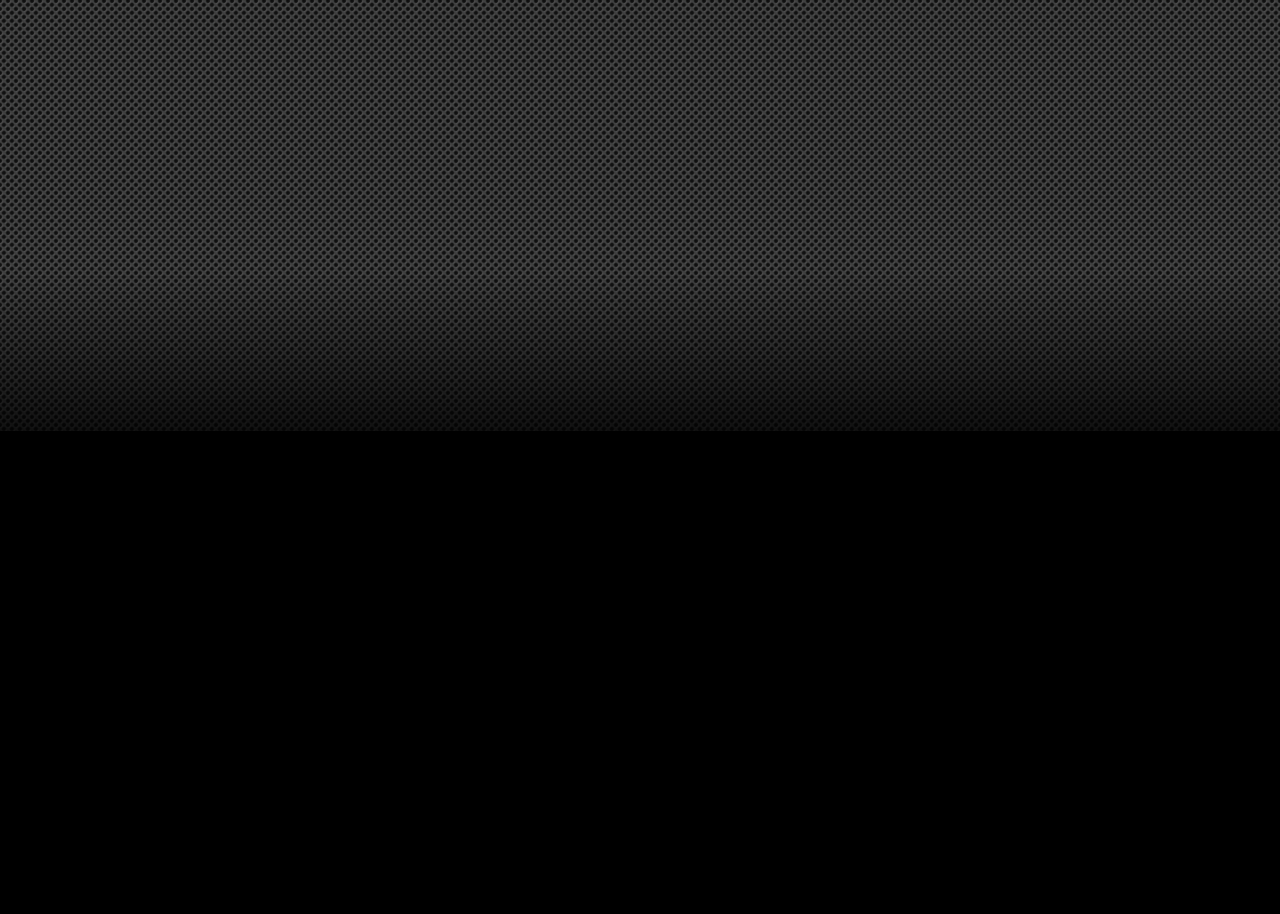
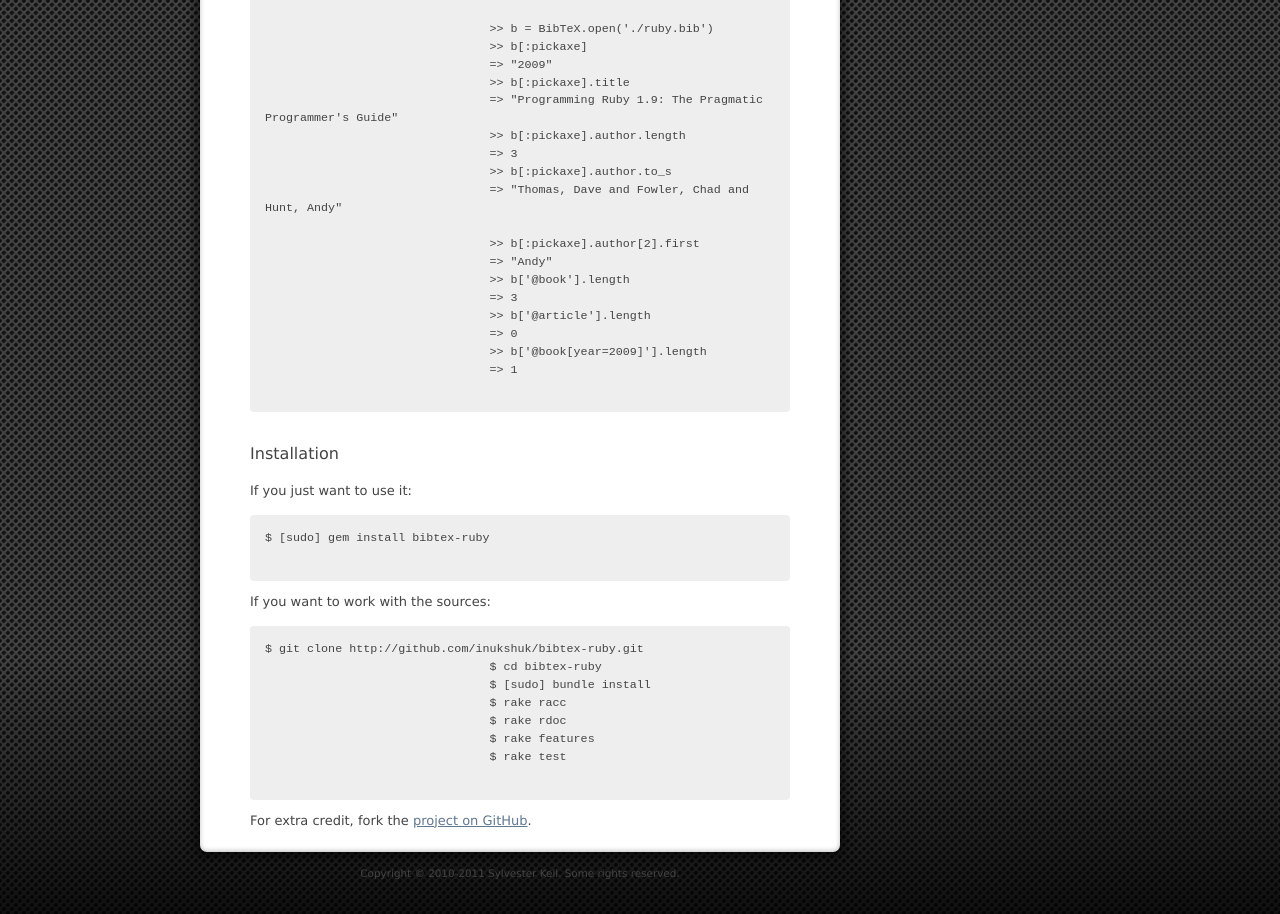
Before and after one commit to inukshuk/bibtex-ruby, a plain HTML site: page index.html in a window 1280 px wide. Shown: the part 395-1309 px from the top of the page. Before the commit the page ends 826 px from the top, so only its background shows below. Drawn offline with Linux system fonts and the light colour scheme.

Commit message:
Adds quickstart info.

```diff
--- a/index.html
+++ b/index.html
@@ -45,6 +45,55 @@
 
 				<p>BibTeX-Ruby is a fairly complete library and parser for BibTeX bibliography files; it offers an interface to manage, search, or convert BibTeX objects in Ruby. It is designed to support all BibTeX objects (including @comment, string-replacements via @string, as well as string concatenation using '#') and handles all content outside of BibTeX objects as 'meta content' which may or may not be included in post-processing. BibTeX-Ruby also includes a name parser to support comfortable access to the individual tokens of name values.</p>
 
+				<h2>Quickstart</h2>
+
+				<pre><code>$ [sudo] gem install bibtex-ruby
+				$ irb
+				&gt;&gt; require 'bibtex'
+				=&gt; true
+
+				&gt;&gt; b = BibTeX.open('./ruby.bib')
+				&gt;&gt; b[:pickaxe]
+				=&gt; "2009"
+				&gt;&gt; b[:pickaxe].title
+				=&gt; "Programming Ruby 1.9: The Pragmatic Programmer's Guide"
+				&gt;&gt; b[:pickaxe].author.length
+				=&gt; 3
+				&gt;&gt; b[:pickaxe].author.to_s
+				=&gt; "Thomas, Dave and Fowler, Chad and Hunt, Andy"
+
+				&gt;&gt; b[:pickaxe].author[2].first
+				=&gt; "Andy"
+				&gt;&gt; b['@book'].length
+				=&gt; 3
+				&gt;&gt; b['@article'].length
+				=&gt; 0
+				&gt;&gt; b['@book[year=2009]'].length
+				=&gt; 1
+				</code></pre>
+
+				<h2>Installation</h2>
+
+				<p>If you just want to use it:</p>
+
+				<pre><code>$ [sudo] gem install bibtex-ruby
+				</code></pre>
+
+				<p>If you want to work with the sources:</p>
+
+				<pre><code>$ git clone http://github.com/inukshuk/bibtex-ruby.git
+				$ cd bibtex-ruby
+				$ [sudo] bundle install
+				$ rake racc
+				$ rake rdoc
+				$ rake features
+				$ rake test
+				</code></pre>
+
+				<p>For extra credit, fork the
+
+				<a href="http://github.com/inukshuk/bibtex-ruby.git">project on GitHub</a>.</p>
+
 			</div>
   	</div>
 
```
